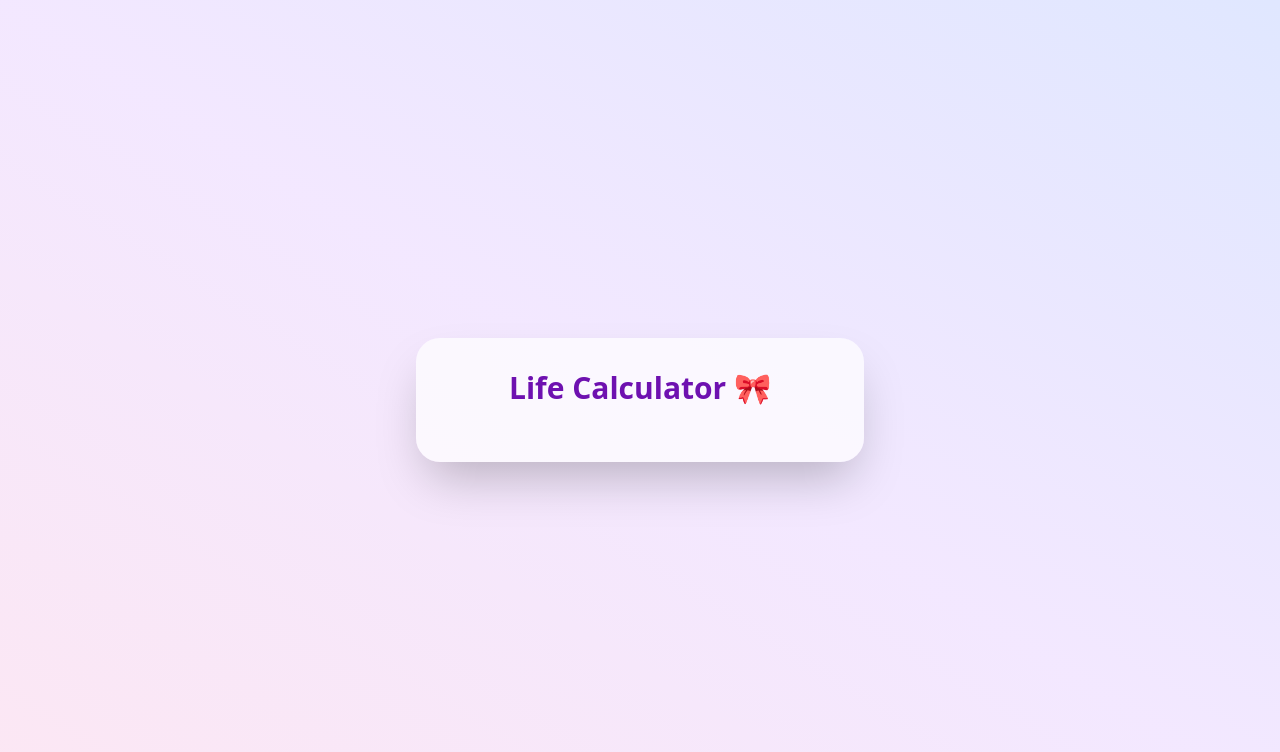
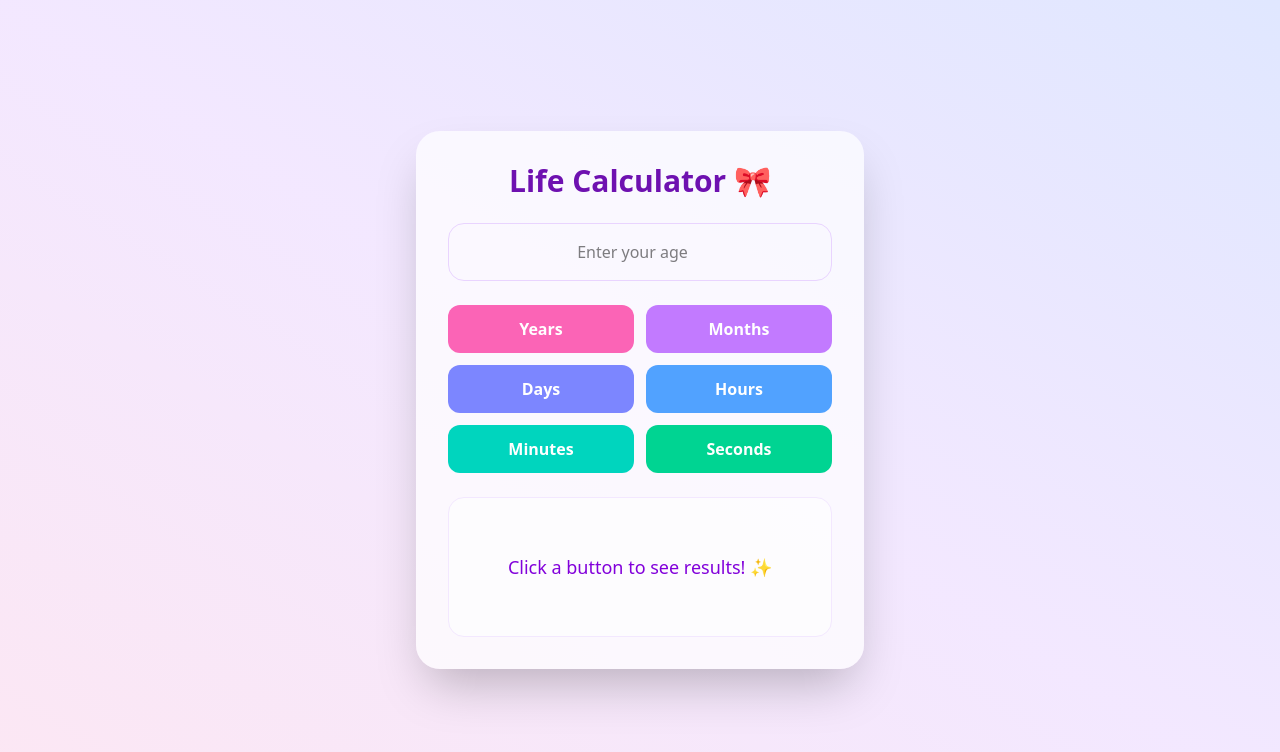
Before and after one commit to Zahra-Web-Flow/life-calculator, a website: page index.html in a window 1280 px wide. Drawn offline with Linux system fonts and the light colour scheme.

Commit message:
feat: add 6 buttons and update result box UI

```diff
--- a/index.html
+++ b/index.html
@@ -12,6 +12,32 @@
 
     <div class="bg-white/70 p-8 rounded-3xl shadow-2xl w-full max-w-md text-center">
         <h1 class="text-3xl font-bold mb-6 text-purple-800">Life Calculator 🎀</h1>
+
+
+<input type="number" id="ageInput" placeholder="Enter your age"
+            class="w-full p-4 mb-6 rounded-2xl border border-purple-200 text-center outline-none focus:ring-4 focus:ring-pink-200">
+
+        <div class="grid grid-cols-2 gap-3 mb-6">
+            <button class="bg-pink-400 text-white p-3 rounded-xl font-bold hover:scale-105 transition">Years</button>
+            <button class="bg-purple-400 text-white p-3 rounded-xl font-bold hover:scale-105 transition">Months</button>
+            <button class="bg-indigo-400 text-white p-3 rounded-xl font-bold hover:scale-105 transition">Days</button>
+            <button class="bg-blue-400 text-white p-3 rounded-xl font-bold hover:scale-105 transition">Hours</button>
+            <button class="bg-teal-400 text-white p-3 rounded-xl font-bold hover:scale-105 transition">Minutes</button>
+            <button class="bg-emerald-400 text-white p-3 rounded-xl font-bold hover:scale-105 transition">Seconds</button>
+        </div>
+
+        <div id="demo" class="bg-white/60 p-10 rounded-2xl border border-purple-100 min-h-[140px] flex flex-col items-center justify-center text-center">
+    <p class="text-purple-700 text-lg font-medium">Click a button to see results! ✨</p>
+</div>
+
+    </div>
+
+
+
+
+
+
+
     </div>
 
 
```
Also changed, not shown: src/output.css.
